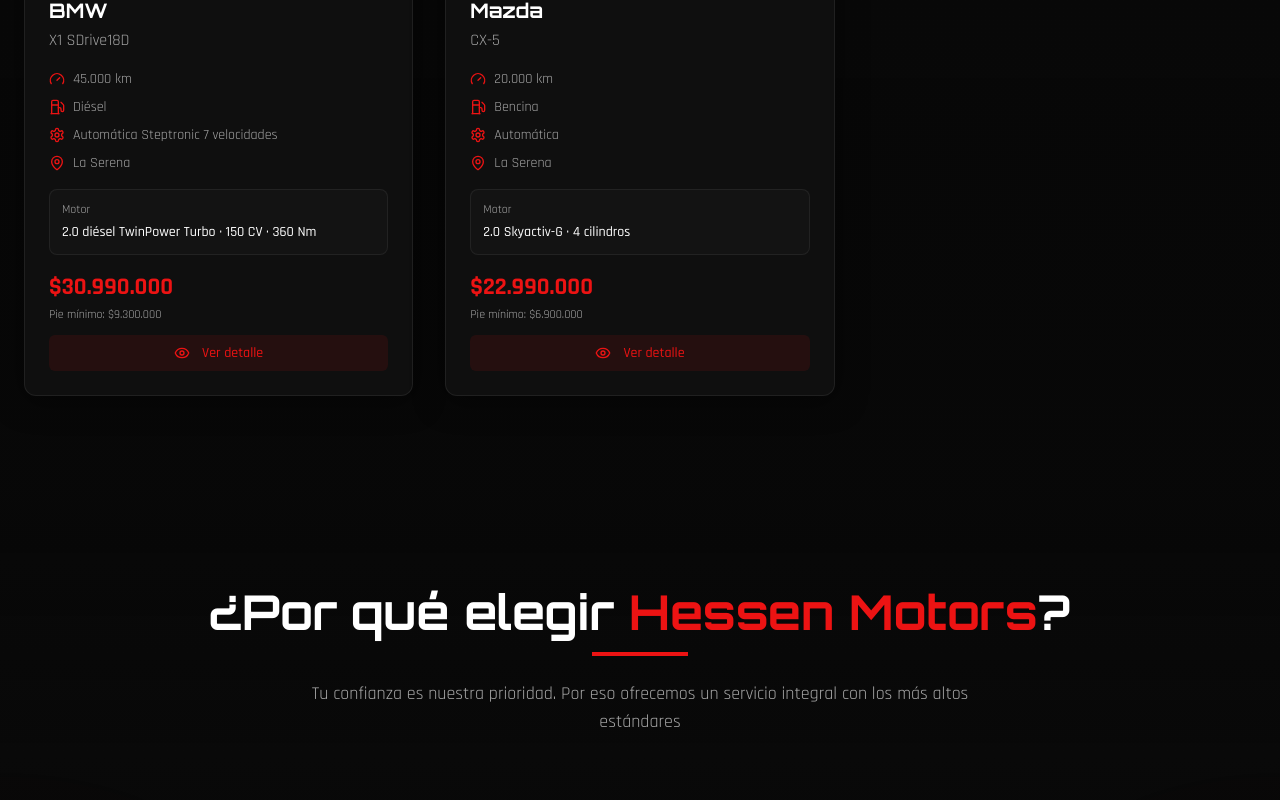
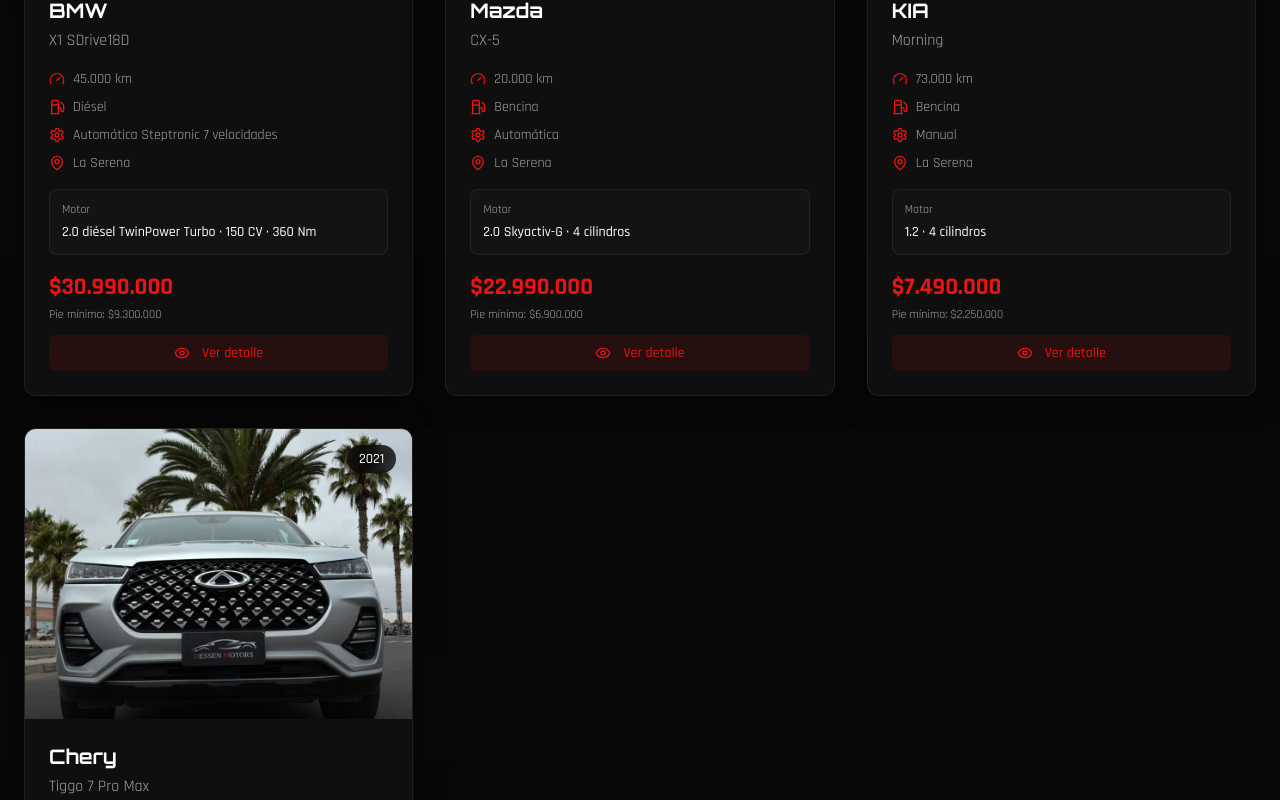
Before and after one commit to skaleio/hessenmotors-web, a React (Vite) app: page / in a window 1280 px wide. Shown: the part 5680-6480 px from the top of the page. Built offline with nearby package versions, Linux system fonts and the light colour scheme; the HTML template or start-up script is replaced by a standard one.

Commit message:
FULL CHECK

```diff
--- a/src/data/vehicles.ts
+++ b/src/data/vehicles.ts
@@ -16,6 +16,8 @@ import toyotaRush from "@/assets/Fotos Vehículos_ Hessen Motors/Toyota/Rush 202
 import mgGt from "@/assets/Fotos Vehículos_ Hessen Motors/Mg/1.jpg";
 import bmwX1 from "@/assets/Fotos Vehículos_ Hessen Motors/Bmw/X1 2022/1.jpeg";
 import mazdaCx5 from "@/assets/Fotos Vehículos_ Hessen Motors/Mazda/CX-5 2024/1.jpeg";
+import kiaMorning from "@/assets/Fotos Vehículos_ Hessen Motors/Kia/Morning 2018/WhatsApp Image 2026-02-24 at 23.52.41.jpeg";
+import cheryTiggo7 from "@/assets/Fotos Vehículos_ Hessen Motors/Chery/Tiggo 7 PRO/WhatsApp Image 2026-02-24 at 23.52.01.jpeg";
 
 // Mapeo de nombres de imágenes a imports
 export const vehicleImages: Record<string, string> = {
@@ -36,6 +38,8 @@ export const vehicleImages: Record<string, string> = {
   "mg-gt-2023.jpg": mgGt,
   "bmw-x1-2022.jpeg": bmwX1,
   "mazda-cx5-2024.jpeg": mazdaCx5,
+  "kia-morning-2018.jpeg": kiaMorning,
+  "chery-tiggo7-2021.jpeg": cheryTiggo7,
 };
 
 export const getVehicleImage = (imageName: string) => {
@@ -325,6 +329,36 @@ export const vehicles: Vehicle[] = [
     image: "mazda-cx5-2024.jpeg",
     sold: true,
   },
+  {
+    id: 20,
+    brand: "KIA",
+    model: "Morning",
+    year: 2018,
+    price: 7490000,
+    km: "73.000 km",
+    fuel: "Bencina",
+    transmission: "Manual",
+    engine: "1.2 · 4 cilindros",
+    traction: "Delantera (FWD)",
+    minPayment: 2250000,
+    location: "La Serena",
+    image: "kia-morning-2018.jpeg",
+  },
+  {
+    id: 21,
+    brand: "Chery",
+    model: "Tiggo 7 Pro Max",
+    year: 2021,
+    price: 12990000,
+    km: "55.000 km",
+    fuel: "Bencina",
+    transmission: "Automática CVT",
+    engine: "1.5 Turbo · 145 HP · 230 Nm",
+    traction: "Delantera (FWD)",
+    minPayment: 3900000,
+    location: "La Serena",
+    image: "chery-tiggo7-2021.jpeg",
+  },
 ];
 
 export const formatPrice = (price: number) => {
@@ -375,6 +409,8 @@ export const getVehicleImages = async (vehicle: Vehicle): Promise<string[]> => {
     17: ['MG'], // MG GT 2023
     18: ['Bmw/X1 2022', 'Bmw\\X1 2022'], // BMW X1 SDrive18D
     19: ['Mazda/CX-5 2024', 'Mazda\\CX-5 2024'], // Mazda CX-5 2024
+    20: ['Kia/Morning 2018', 'Kia\\Morning 2018'], // KIA Morning 2018
+    21: ['Chery/Tiggo 7 PRO', 'Chery\\Tiggo 7 PRO'], // Chery Tiggo 7 Pro Max
   };
 
   const patterns = pathPatterns[vehicle.id] || [];
```
Also changed, not shown: 1 other file (tests, documents, lock files or other folders).
